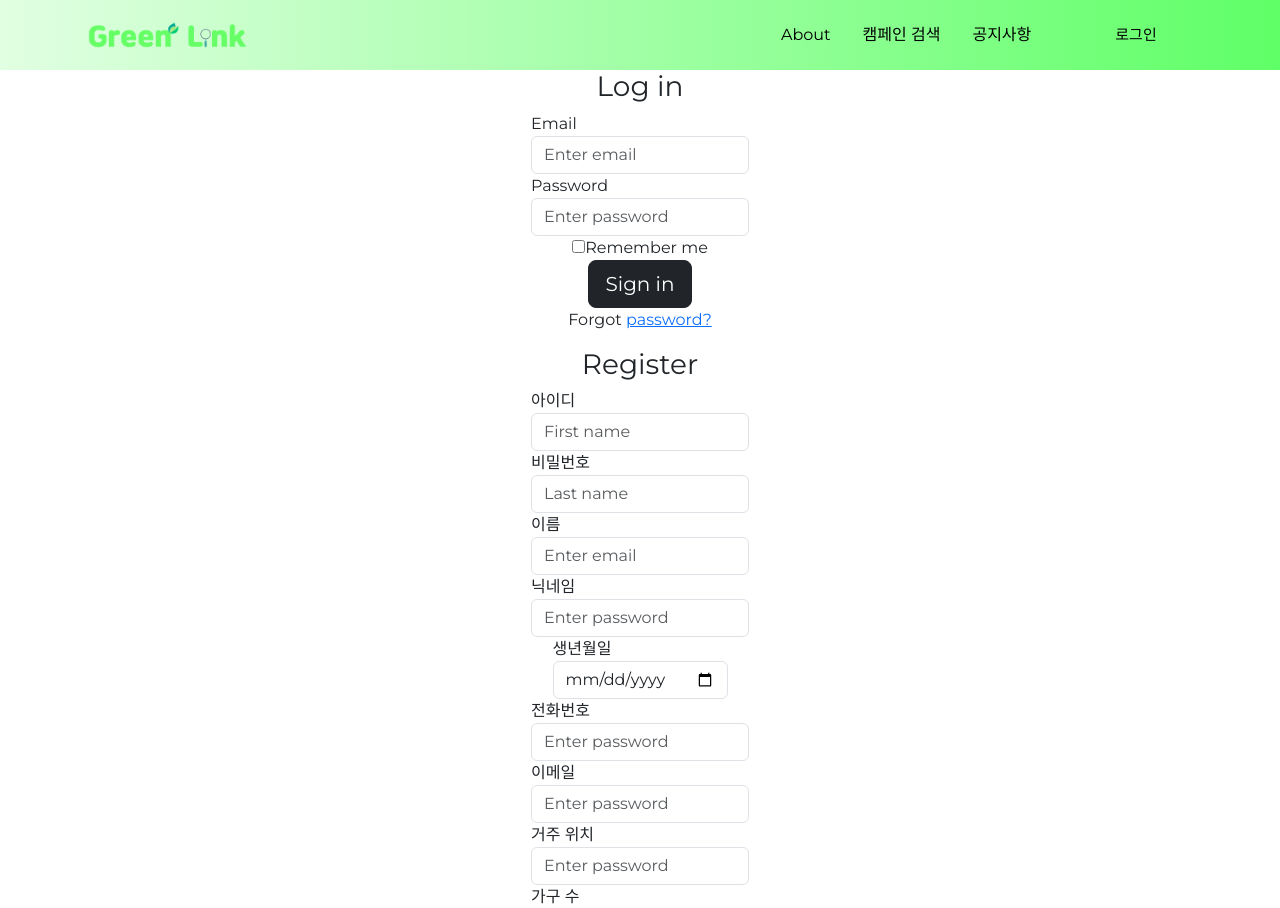
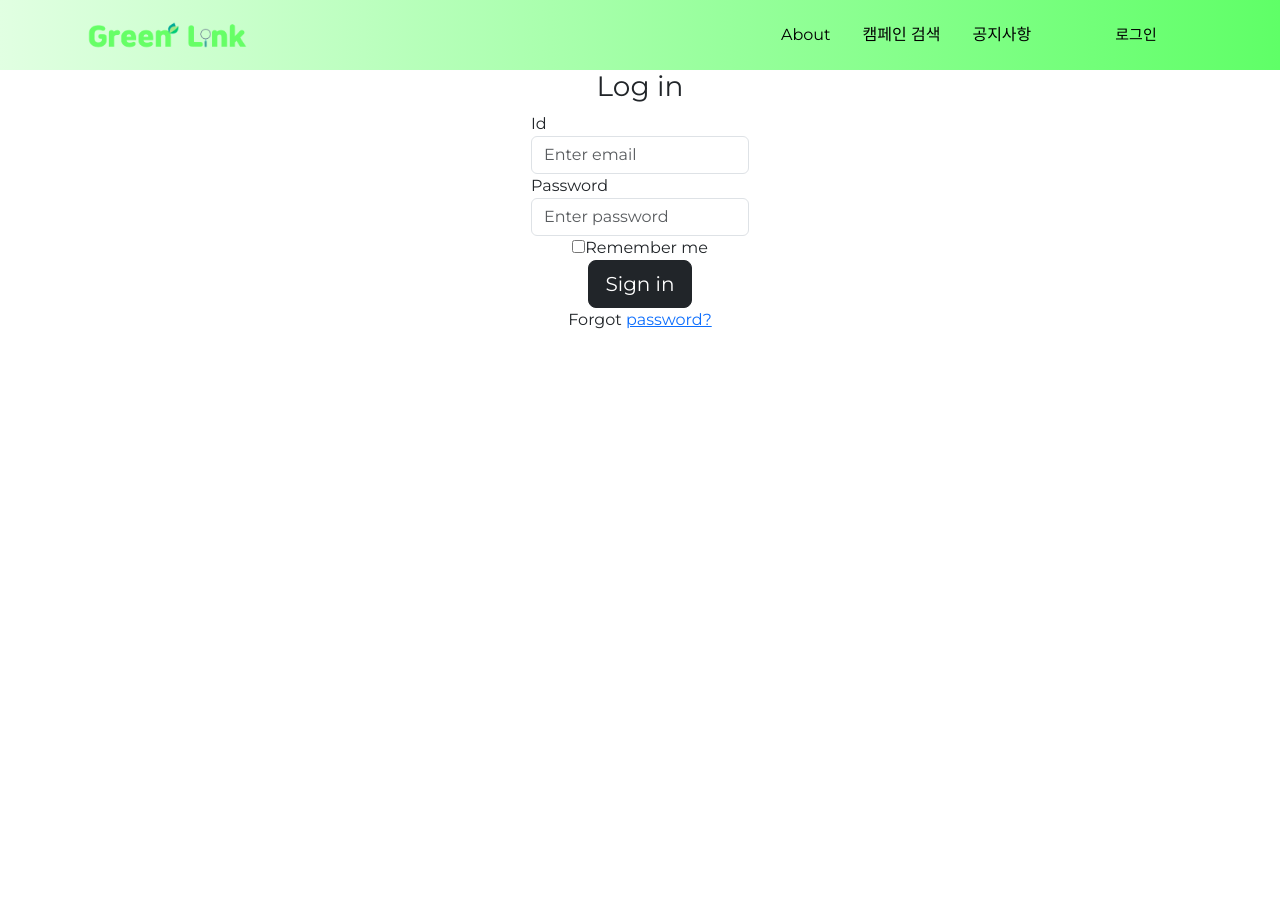
Before and after one commit to Team-Jenga/GREENLINK-Client, a React (Create React App) app in the folder frontend/: page /login in a window 1280 px wide. Shown: the top 908 px of the page. After the commit the page ends 800 px from the top, so only its background shows below. Built offline with nearby package versions, Linux system fonts and the light colour scheme.

Commit message:
Modify Login.js (로그인, 회원가입 분리)

```diff
--- a/frontend/src/components/Login.js
+++ b/frontend/src/components/Login.js
@@ -2,8 +2,38 @@ import React, { Component } from 'react';
 import Navbar from './Navbar/Navbar';
 import '../css/Login.css';
 
+import axios from "axios";
+
 class Login extends Component {
+    constructor() {
+        super();
+        this.state = {
+            member_id: "",
+            member_pw: ""
+        };
+    };
+
+    idChange = (e) => {this.setState({member_id: e.target.value})};
+    pwChange = (e) => {this.setState({member_pw: e.target.value})};
+
+    onClickLogin = () => {
+        if (this.state.member_id != "" &&
+            this.state.member_pw != "") {
+                axios.post("http://ec2-52-78-154-227.ap-northeast-2.compute.amazonaws.com/api/signin", {
+                    member_id: this.state.member_id,
+                    member_pw: this.state.member_pw
+                }).then(function (response) {
+                    console.log(response);
+                }).catch(function (error) {
+                    console.log(error);
+                }).then(alert('로그인 성공'));
+            } else {
+                alert("실패!");
+            };
+    };
+
     render() {
+        console.log(this.state);
         return(
             <div>
                 <Navbar/>
@@ -11,13 +41,13 @@ class Login extends Component {
                     <h3>Log in</h3>
 
                     <div className="form-group">
-                        <label>Email</label>
-                        <input type="email" className="form-control" placeholder="Enter email" />
+                        <label>Id</label>
+                        <input type="text" className="form-control" placeholder="Enter email" onChange={this.idChange}/>
                     </div>
 
                     <div className="form-group">
                         <label>Password</label>
-                        <input type="password" className="form-control" placeholder="Enter password" />
+                        <input type="text" className="form-control" placeholder="Enter password" onChange={this.pwChange}/>
                     </div>
 
                     <div className="form-group">
@@ -27,63 +57,9 @@ class Login extends Component {
                         </div>
                     </div>
 
-                    <button type="submit" className="btn btn-dark btn-lg btn-block">Sign in</button>
+                    <button type="submit" className="btn btn-dark btn-lg btn-block" onClick={this.onClickLogin}>Sign in</button>
                     <p className="forgot-password text-right">
                         Forgot <a href="#">password?</a>
-                    </p>
-                </div>
-
-                <div className="register-form">
-                    <h3>Register</h3>
-
-                    <div className="form-group">
-                        <label>아이디</label>
-                        <input type="text" className="form-control" placeholder="First name" />
-                    </div>
-
-                    <div className="form-group">
-                        <label>비밀번호</label>
-                        <input type="text" className="form-control" placeholder="Last name" />
-                    </div>
-
-                    <div className="form-group">
-                        <label>이름</label>
-                        <input type="text" className="form-control" placeholder="Enter email" />
-                    </div>
-
-                    <div className="form-group">
-                        <label>닉네임</label>
-                        <input type="text" className="form-control" placeholder="Enter password" />
-                    </div>
-
-                    <div className="form-group">
-                        <label>생년월일</label>
-                        <input type="date" className="form-control" placeholder="Enter password" />
-                    </div>
-
-                    <div className="form-group">
-                        <label>전화번호</label>
-                        <input type="text" className="form-control" placeholder="Enter password"/>
-                    </div>
-
-                    <div className="form-group">
-                        <label>이메일</label>
-                        <input type="email" className="form-control" placeholder="Enter password" />
-                    </div>
-
-                    <div className="form-group">
-                        <label>거주 위치</label>
-                        <input type="text" className="form-control" placeholder="Enter password" />
-                    </div>
-
-                    <div className="form-group">
-                        <label>가구 수</label>
-                        <input type="int" className="form-control" placeholder="Enter password" />
-                    </div>
-
-                    <button type="submit" className="btn btn-dark btn-lg btn-block">Register</button>
-                    <p className="forgot-password text-right">
-                        Already registered <a href="#">log in?</a>
                     </p>
                 </div>
             </div>
```
